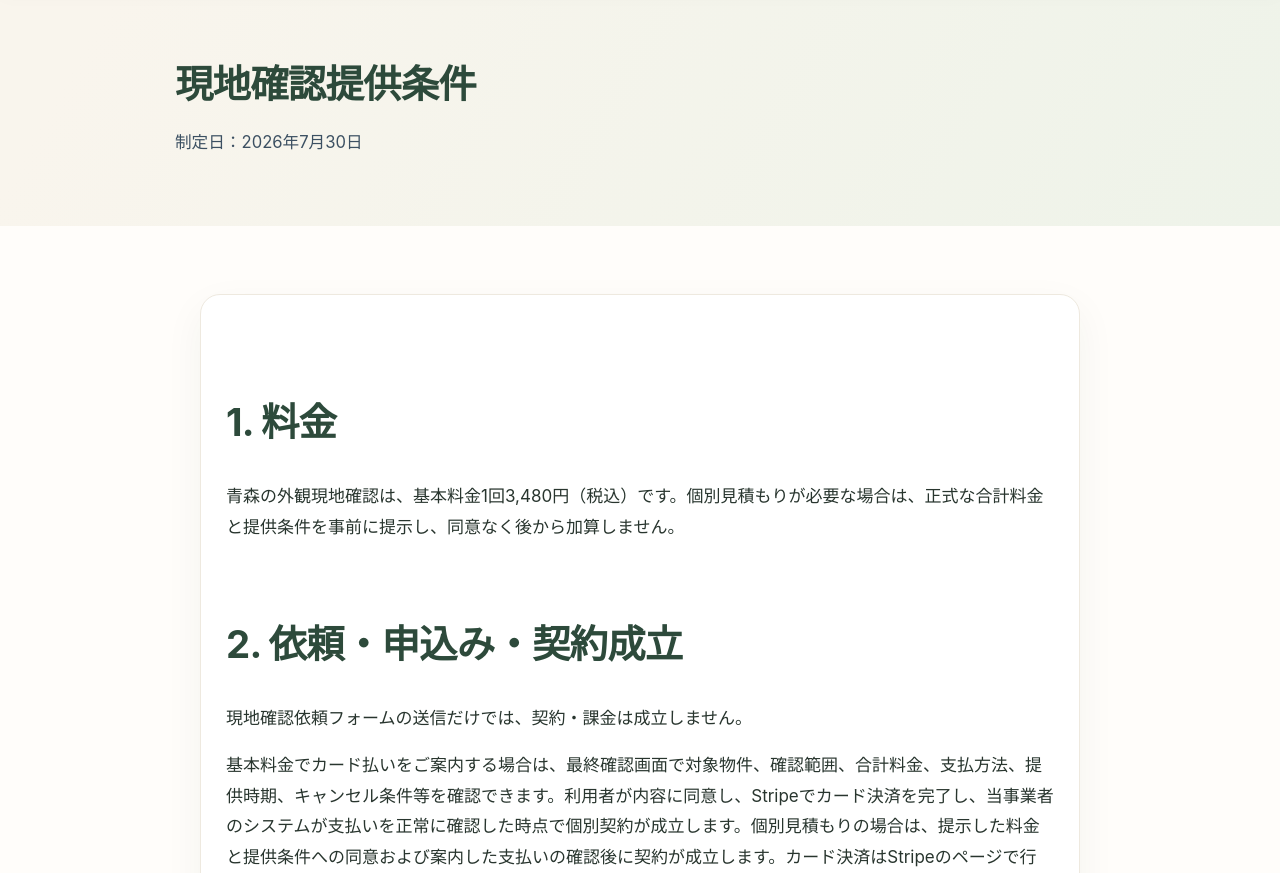
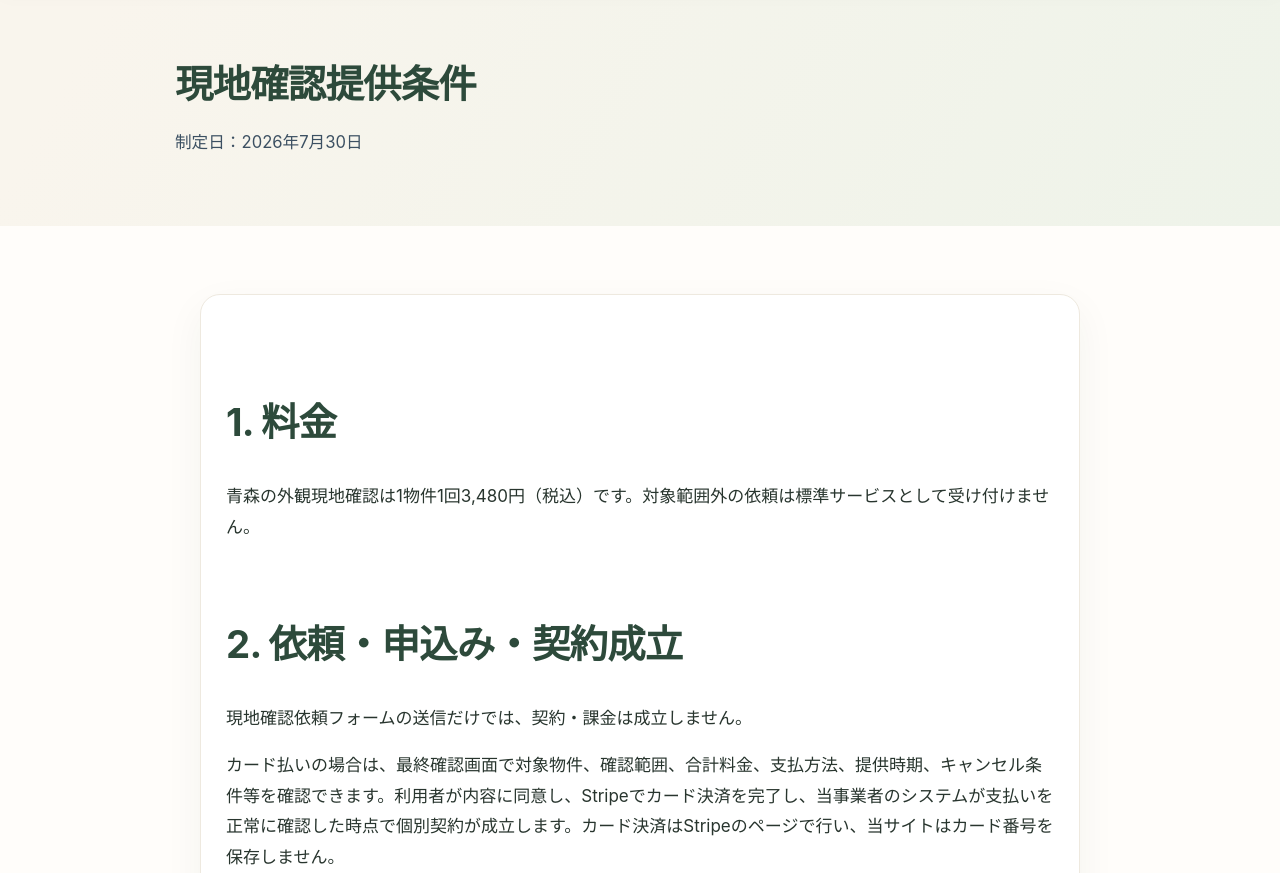
Before and after one commit to nknkny/Homepage, a plain HTML site: page akiya-pocket/service-terms.html in a window 1280 px wide. Shown: the part 79-952 px from the top of the page. Drawn offline with Linux system fonts and the light colour scheme; no server answers.

Commit message:
Align fixed exterior price and customer payment wording: service-terms.html

```diff
--- a/akiya-pocket/service-terms.html
+++ b/akiya-pocket/service-terms.html
@@ -1,10 +1,10 @@
 <!DOCTYPE html>
 <html lang="ja"><head><meta charset="utf-8"/><meta content="width=device-width,initial-scale=1" name="viewport"/><title>現地確認提供条件｜空家ポケット</title><meta content="現地確認サービスの料金、契約成立、確認範囲、権限、延期、キャンセル条件。" name="description"/><link href="assets/style.css" rel="stylesheet"/><link href="assets/warm-20261113.css" rel="stylesheet"></head><body><header class="site-header"><div class="wrap head"><a class="brand" href="index.html"><svg aria-hidden="true" viewbox="0 0 64 64"><path d="M8 31 32 10l24 21v25H39V40H25v16H8Z" fill="#082b58"></path><path d="m42 25 5 5 9-11" fill="none" stroke="#eb5b1b" stroke-width="5"></path></svg><span>空家ポケット</span></a><nav aria-label="主要メニュー" class="nav"><a href="service.html">サービス内容</a><a href="report-sample.html">報告見本</a><a href="faq.html">よくある質問</a><a href="about.html">事業者情報</a></nav><div class="header-actions"><a class="btn btn-primary" href="request.html">依頼する</a></div></div></header><main><section class="page-hero"><div class="wrap"><h1>現地確認提供条件</h1><p>制定日：2026年7月30日</p></div></section><section class="section"><div class="wrap panel legal">
 <h2>1. 料金</h2>
-<p>青森の外観現地確認は、基本料金1回3,480円（税込）です。個別見積もりが必要な場合は、正式な合計料金と提供条件を事前に提示し、同意なく後から加算しません。</p>
+<p>青森の外観現地確認は1物件1回3,480円（税込）です。対象範囲外の依頼は標準サービスとして受け付けません。</p>
 <h2>2. 依頼・申込み・契約成立</h2>
 <p>現地確認依頼フォームの送信だけでは、契約・課金は成立しません。</p>
-<p>基本料金でカード払いをご案内する場合は、最終確認画面で対象物件、確認範囲、合計料金、支払方法、提供時期、キャンセル条件等を確認できます。利用者が内容に同意し、Stripeでカード決済を完了し、当事業者のシステムが支払いを正常に確認した時点で個別契約が成立します。個別見積もりの場合は、提示した料金と提供条件への同意および案内した支払いの確認後に契約が成立します。カード決済はStripeのページで行い、当サイトはカード番号を保存しません。</p>
+<p>カード払いの場合は、最終確認画面で対象物件、確認範囲、合計料金、支払方法、提供時期、キャンセル条件等を確認できます。利用者が内容に同意し、Stripeでカード決済を完了し、当事業者のシステムが支払いを正常に確認した時点で個別契約が成立します。カード決済はStripeのページで行い、当サイトはカード番号を保存しません。</p>
 <h2>3. 役務提供時期</h2>
 <p>契約成立後、原則7日以内に現地確認を行います。依頼フォームに希望日が入力されている場合は可能な範囲で考慮しますが、安全、天候、道路、積雪、権限確認その他やむを得ない事情により変更する場合があります。変更が必要な場合はメールその他利用可能な方法で案内します。</p>
 <h2>4. 確認範囲</h2>
@@ -20,7 +20,7 @@
 <h2>8. 報告</h2>
 <p>原則として実施後1〜2営業日以内に、写真と確認できた事実を報告します。報告は訪問時点・目視可能な範囲を示すもので、未撮影箇所に異常がないこと、建物の安全性または将来の状態を保証しません。</p>
 <h2>9. 個別条件</h2>
-<p>個別見積書またはカード払い前の最終確認画面に本条件と異なる個別条件が明記され、利用者が申込み前に同意した場合は、その個別条件を優先します。ただし、法令上無効となる条件は適用しません。</p>
+<p>カード払い前の最終確認画面に本条件と異なる個別条件が明記され、利用者が申込み前に同意した場合は、その個別条件を優先します。ただし、法令上無効となる条件は適用しません。</p>
 <h2>10. 改定日</h2>
 <p>制定日：2026年7月30日　最終改定日：2026年11月13日　適用開始日：2026年11月13日</p>
 </div></section></main><footer class="footer"><div class="wrap foot"><div><a class="brand" href="index.html">空家ポケット</a><p>遠方にある実家・空き家の外観と敷地を確認し、写真でご報告するサービスです。</p></div><div><b>サービス</b><p><a href="request.html">現地確認を依頼する</a><br><a href="service.html">現地確認サービス</a><br><a href="report-sample.html">報告見本</a></p></div><div><b>規約・連絡先</b><p><a href="service-terms.html">現地確認提供条件</a><br/><a href="privacy.html">プライバシーポリシー</a><br/><a href="ai-training-policy.html">AI学習資産利用方針</a><br/><a href="payment.html">お支払い方法</a><br/><a href="commercial.html">特定商取引法表記</a><br/><a href="contact.html">お問い合わせ</a></p></div></div></footer><script src="assets/config.js"></script><script src="assets/api.js"></script><script src="assets/site.js"></script></body></html>
```
